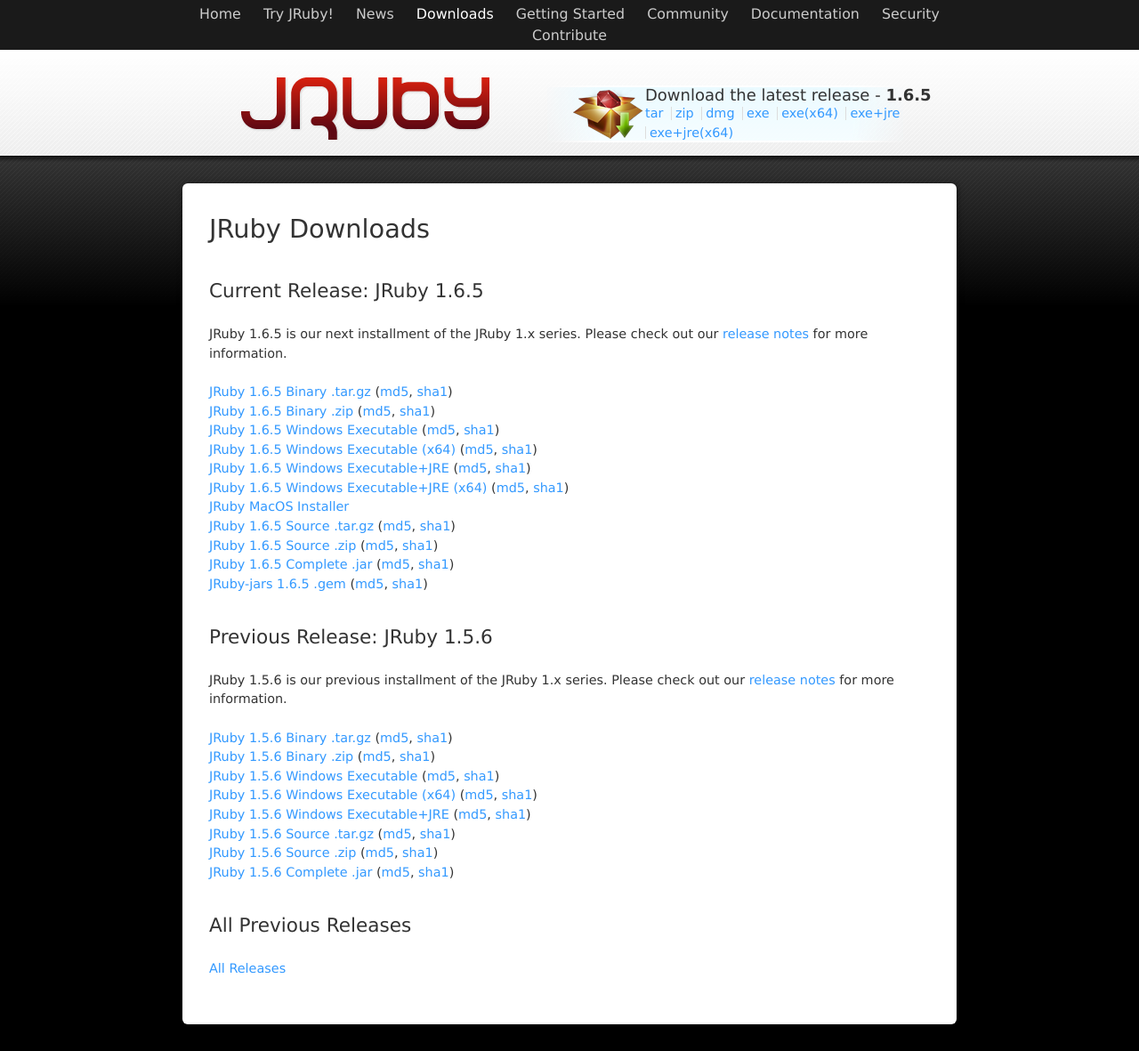
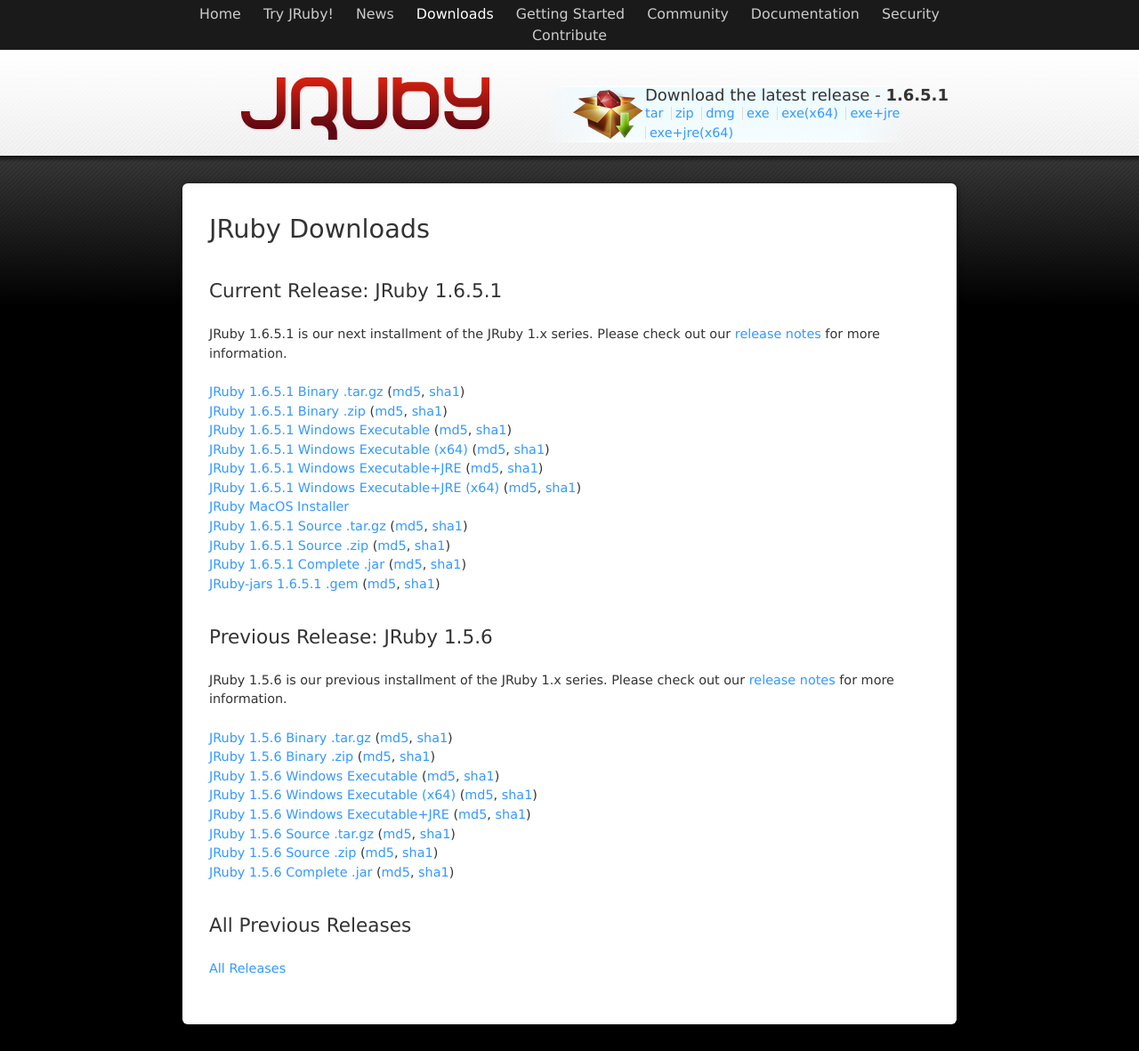
Before and after one commit to towynlin/jruby.github.com, a Jekyll site: the page built from www/download.html, in a window 1280 px wide. Shown: the whole page at 89% size. Built offline with Jekyll 4.4.1, drawn with Linux system fonts in a browser that asks for light colours; Markdown is read by kramdown in place of the engine named in the settings.

Commit message:
Update for 1.6.5.1

```diff
--- a/_config.yml
+++ b/_config.yml
@@ -13,15 +13,15 @@
   png_url:    /images/latex
 # JRuby-specific info here; goes into the "site" jekyll variable
 release:
-  url: /2011/10/25/jruby-1-6-5
-  version: 1.6.5
-  tar: http://jruby.org.s3.amazonaws.com/downloads/1.6.5/jruby-bin-1.6.5.tar.gz
-  zip: http://jruby.org.s3.amazonaws.com/downloads/1.6.5/jruby-bin-1.6.5.zip
-  exe: http://jruby.org.s3.amazonaws.com/downloads/1.6.5/jruby_windows_1_6_5.exe
-  exe64: http://jruby.org.s3.amazonaws.com/downloads/1.6.5/jruby_windows_x64_1_6_5.exe
-  exejre: http://jruby.org.s3.amazonaws.com/downloads/1.6.5/jruby_windowsjre_1_6_5.exe
-  exejre64: http://jruby.org.s3.amazonaws.com/downloads/1.6.5/jruby_windows_x64_jre_1_6_5.exe
-  dmg: http://jruby.org.s3.amazonaws.com/downloads/1.6.5/JRuby-1.6.5.dmg
+  url: /2011/12/27/jruby-1-6-5-1
+  version: 1.6.5.1
+  tar: http://jruby.org.s3.amazonaws.com/downloads/1.6.5.1/jruby-bin-1.6.5.1.tar.gz
+  zip: http://jruby.org.s3.amazonaws.com/downloads/1.6.5.1/jruby-bin-1.6.5.1.zip
+  exe: http://jruby.org.s3.amazonaws.com/downloads/1.6.5.1/jruby_windows_1_6_5_1.exe
+  exe64: http://jruby.org.s3.amazonaws.com/downloads/1.6.5.1/jruby_windows_x64_1_6_5_1.exe
+  exejre: http://jruby.org.s3.amazonaws.com/downloads/1.6.5.1/jruby_windowsjre_1_6_5_1.exe
+  exejre64: http://jruby.org.s3.amazonaws.com/downloads/1.6.5.1/jruby_windows_x64_jre_1_6_5_1.exe
+  dmg: http://jruby.org.s3.amazonaws.com/downloads/1.6.5.1/JRuby-1.6.5.1.dmg
 urls:
   s3: http://jruby.org.s3.amazonaws.com/downloads
   tryjruby: http://jruby.org.s3.amazonaws.com/tryjruby
--- a/www/download.html
+++ b/www/download.html
@@ -4,32 +4,32 @@
 ---
 <h1 id='jruby_downloads'>JRuby Downloads</h1>
 
-<h2 id='current_release_jruby_165'>Current Release: JRuby 1.6.5</h2>
+<h2 id='current_release_jruby_165'>Current Release: JRuby 1.6.5.1</h2>
 
-<p>JRuby 1.6.5 is our next installment of the JRuby 1.x series. Please check out our <a href='/2011/10/25/jruby-1-6-5'>release notes</a> for more information.</p>
+<p>JRuby 1.6.5.1 is our next installment of the JRuby 1.x series. Please check out our <a href='/2011/12/27/jruby-1-6-5-1'>release notes</a> for more information.</p>
 
 <p class="trackDownloads">
-<a href='{{ site.urls.s3 }}/1.6.5/jruby-bin-1.6.5.tar.gz'>JRuby 1.6.5 Binary .tar.gz</a>
-(<a href='{{ site.urls.s3 }}/1.6.5/jruby-bin-1.6.5.tar.gz.md5'>md5</a>, <a href='{{ site.urls.s3 }}/1.6.5/jruby-bin-1.6.5.tar.gz.sha1'>sha1</a>)<br />
-<a href='{{ site.urls.s3 }}/1.6.5/jruby-bin-1.6.5.zip'>JRuby 1.6.5 Binary .zip</a>
-(<a href='{{ site.urls.s3 }}/1.6.5/jruby-bin-1.6.5.zip.md5'>md5</a>, <a href='{{ site.urls.s3 }}/1.6.5/jruby-bin-1.6.5.zip.sha1'>sha1</a>)<br />
-<a href='{{ site.urls.s3 }}/1.6.5/jruby_windows_1_6_5.exe'>JRuby 1.6.5 Windows Executable</a>
-(<a href='{{ site.urls.s3 }}/1.6.5/jruby_windows_1_6_5.exe.md5'>md5</a>, <a href='{{ site.urls.s3 }}/1.6.5/jruby_windows_1_6_5.exe.sha1'>sha1</a>)<br />
-<a href='{{ site.urls.s3 }}/1.6.5/jruby_windows_x64_1_6_5.exe'>JRuby 1.6.5 Windows Executable (x64)</a>
-(<a href='{{ site.urls.s3 }}/1.6.5/jruby_windows_x64_1_6_5.exe.md5'>md5</a>, <a href='{{ site.urls.s3 }}/1.6.5/jruby_windows_x64_1_6_5.exe.sha1'>sha1</a>)<br />
-<a href='{{ site.urls.s3 }}/1.6.5/jruby_windowsjre_1_6_5.exe'>JRuby 1.6.5 Windows Executable+JRE</a>
-(<a href='{{ site.urls.s3 }}/1.6.5/jruby_windowsjre_1_6_5.exe.md5'>md5</a>, <a href='{{ site.urls.s3 }}/1.6.5/jruby_windowsjre_1_6_5.exe.sha1'>sha1</a>)<br />
-<a href='{{ site.urls.s3 }}/1.6.5/jruby_windows_x64_jre_1_6_5.exe'>JRuby 1.6.5 Windows Executable+JRE (x64)</a>
-(<a href='{{ site.urls.s3 }}/1.6.5/jruby_windows_x64_jre_1_6_5.exe.md5'>md5</a>, <a href='{{ site.urls.s3 }}/1.6.5/jruby_windows_x64_jre_1_6_5.exe.sha1'>sha1</a>)<br />
-<a href='{{ site.urls.s3 }}/1.6.5/JRuby-1.6.5.dmg'>JRuby MacOS Installer</a><br />
-<a href='{{ site.urls.s3 }}/1.6.5/jruby-src-1.6.5.tar.gz'>JRuby 1.6.5 Source .tar.gz</a>
-(<a href='{{ site.urls.s3 }}/1.6.5/jruby-src-1.6.5.tar.gz.md5'>md5</a>, <a href='{{ site.urls.s3 }}/1.6.5/jruby-src-1.6.5.tar.gz.sha1'>sha1</a>)<br />
-<a href='{{ site.urls.s3 }}/1.6.5/jruby-src-1.6.5.zip'>JRuby 1.6.5 Source .zip</a>
-(<a href='{{ site.urls.s3 }}/1.6.5/jruby-src-1.6.5.zip.md5'>md5</a>, <a href='{{ site.urls.s3 }}/1.6.5/jruby-src-1.6.5.zip.sha1'>sha1</a>)<br />
-<a href='{{ site.urls.s3 }}/1.6.5/jruby-complete-1.6.5.jar'>JRuby 1.6.5 Complete .jar</a>
-(<a href='{{ site.urls.s3 }}/1.6.5/jruby-complete-1.6.5.jar.md5'>md5</a>, <a href='{{ site.urls.s3 }}/1.6.5/jruby-complete-1.6.5.jar.sha1'>sha1</a>)<br />
-<a href='{{ site.urls.s3 }}/1.6.5/jruby-jars-1.6.5.gem'>JRuby-jars 1.6.5 .gem</a>
-(<a href='{{ site.urls.s3 }}/1.6.5/jruby-jars-1.6.5.gem.md5'>md5</a>, <a href='{{ site.urls.s3 }}/1.6.5/jruby-jars-1.6.5.gem.sha1'>sha1</a>)<br />
+<a href='{{ site.urls.s3 }}/1.6.5.1/jruby-bin-1.6.5.1.tar.gz'>JRuby 1.6.5.1 Binary .tar.gz</a>
+(<a href='{{ site.urls.s3 }}/1.6.5.1/jruby-bin-1.6.5.1.tar.gz.md5'>md5</a>, <a href='{{ site.urls.s3 }}/1.6.5.1/jruby-bin-1.6.5.1.tar.gz.sha1'>sha1</a>)<br />
+<a href='{{ site.urls.s3 }}/1.6.5.1/jruby-bin-1.6.5.1.zip'>JRuby 1.6.5.1 Binary .zip</a>
+(<a href='{{ site.urls.s3 }}/1.6.5.1/jruby-bin-1.6.5.1.zip.md5'>md5</a>, <a href='{{ site.urls.s3 }}/1.6.5.1/jruby-bin-1.6.5.1.zip.sha1'>sha1</a>)<br />
+<a href='{{ site.urls.s3 }}/1.6.5.1/jruby_windows_1_6_5_1.exe'>JRuby 1.6.5.1 Windows Executable</a>
+(<a href='{{ site.urls.s3 }}/1.6.5.1/jruby_windows_1_6_5_1.exe.md5'>md5</a>, <a href='{{ site.urls.s3 }}/1.6.5.1/jruby_windows_1_6_5_1.exe.sha1'>sha1</a>)<br />
+<a href='{{ site.urls.s3 }}/1.6.5.1/jruby_windows_x64_1_6_5_1.exe'>JRuby 1.6.5.1 Windows Executable (x64)</a>
+(<a href='{{ site.urls.s3 }}/1.6.5.1/jruby_windows_x64_1_6_5_1.exe.md5'>md5</a>, <a href='{{ site.urls.s3 }}/1.6.5.1/jruby_windows_x64_1_6_5_1.exe.sha1'>sha1</a>)<br />
+<a href='{{ site.urls.s3 }}/1.6.5.1/jruby_windowsjre_1_6_5_1.exe'>JRuby 1.6.5.1 Windows Executable+JRE</a>
+(<a href='{{ site.urls.s3 }}/1.6.5.1/jruby_windowsjre_1_6_5_1.exe.md5'>md5</a>, <a href='{{ site.urls.s3 }}/1.6.5.1/jruby_windowsjre_1_6_5_1.exe.sha1'>sha1</a>)<br />
+<a href='{{ site.urls.s3 }}/1.6.5.1/jruby_windows_x64_jre_1_6_5_1.exe'>JRuby 1.6.5.1 Windows Executable+JRE (x64)</a>
+(<a href='{{ site.urls.s3 }}/1.6.5.1/jruby_windows_x64_jre_1_6_5_1.exe.md5'>md5</a>, <a href='{{ site.urls.s3 }}/1.6.5.1/jruby_windows_x64_jre_1_6_5_1.exe.sha1'>sha1</a>)<br />
+<a href='{{ site.urls.s3 }}/1.6.5.1/JRuby-1.6.5.1.dmg'>JRuby MacOS Installer</a><br />
+<a href='{{ site.urls.s3 }}/1.6.5.1/jruby-src-1.6.5.1.tar.gz'>JRuby 1.6.5.1 Source .tar.gz</a>
+(<a href='{{ site.urls.s3 }}/1.6.5.1/jruby-src-1.6.5.1.tar.gz.md5'>md5</a>, <a href='{{ site.urls.s3 }}/1.6.5.1/jruby-src-1.6.5.1.tar.gz.sha1'>sha1</a>)<br />
+<a href='{{ site.urls.s3 }}/1.6.5.1/jruby-src-1.6.5.1.zip'>JRuby 1.6.5.1 Source .zip</a>
+(<a href='{{ site.urls.s3 }}/1.6.5.1/jruby-src-1.6.5.1.zip.md5'>md5</a>, <a href='{{ site.urls.s3 }}/1.6.5.1/jruby-src-1.6.5.1.zip.sha1'>sha1</a>)<br />
+<a href='{{ site.urls.s3 }}/1.6.5.1/jruby-complete-1.6.5.1.jar'>JRuby 1.6.5.1 Complete .jar</a>
+(<a href='{{ site.urls.s3 }}/1.6.5.1/jruby-complete-1.6.5.1.jar.md5'>md5</a>, <a href='{{ site.urls.s3 }}/1.6.5.1/jruby-complete-1.6.5.1.jar.sha1'>sha1</a>)<br />
+<a href='{{ site.urls.s3 }}/1.6.5.1/jruby-jars-1.6.5.1.gem'>JRuby-jars 1.6.5.1 .gem</a>
+(<a href='{{ site.urls.s3 }}/1.6.5.1/jruby-jars-1.6.5.1.gem.md5'>md5</a>, <a href='{{ site.urls.s3 }}/1.6.5.1/jruby-jars-1.6.5.1.gem.sha1'>sha1</a>)<br />
 </p>
 
 <a name="1.5.6"></a>
```
Also changed, not shown: www/_posts/2011-12-27-jruby-1-6-5-1.markdown (added, +58 -0 lines).
